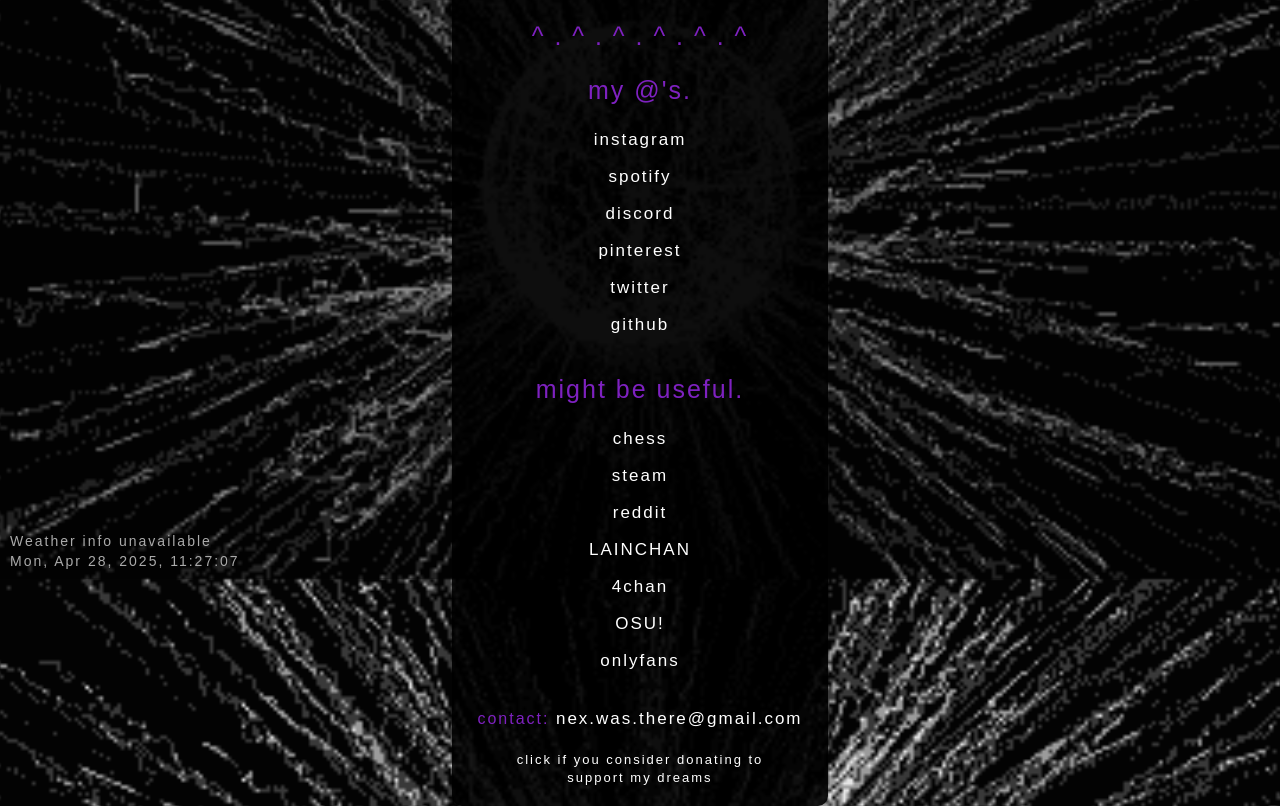
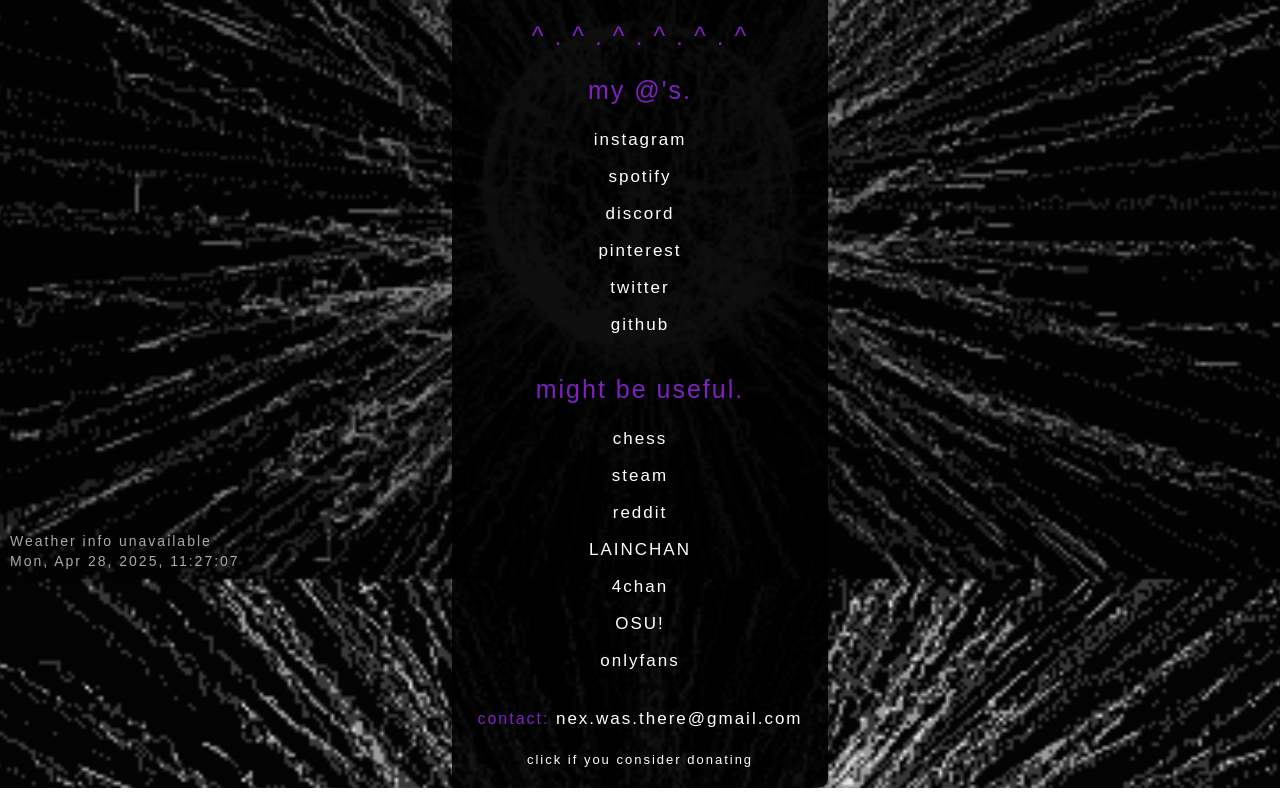
Before and after one commit to kenotheos/kenotheos, a plain HTML site: page index.html in a window 1280 px wide. Shown: the part 221-1027 px from the top of the page. Drawn offline with Linux system fonts and the light colour scheme; no server answers; a web font is replaced by a local one.

Commit message:
Update index.html

```diff
--- a/index.html
+++ b/index.html
@@ -42,8 +42,7 @@
         <div class="email">
             <p>contact: <a href="mailto:nex.was.there@gmail.com">nex.was.there@gmail.com</a></p>
         </div>
-        <div><a style="font-size: 13px;" href="donation.html">click if you consider donating to <br>
-            support my dreams </a></div>
+        <div><a style="font-size: 13px;" href="donation.html">click if you consider donating</a></div>
     </div>
     <div id="datetime"></div>
     <div id="weather"></div>
```
